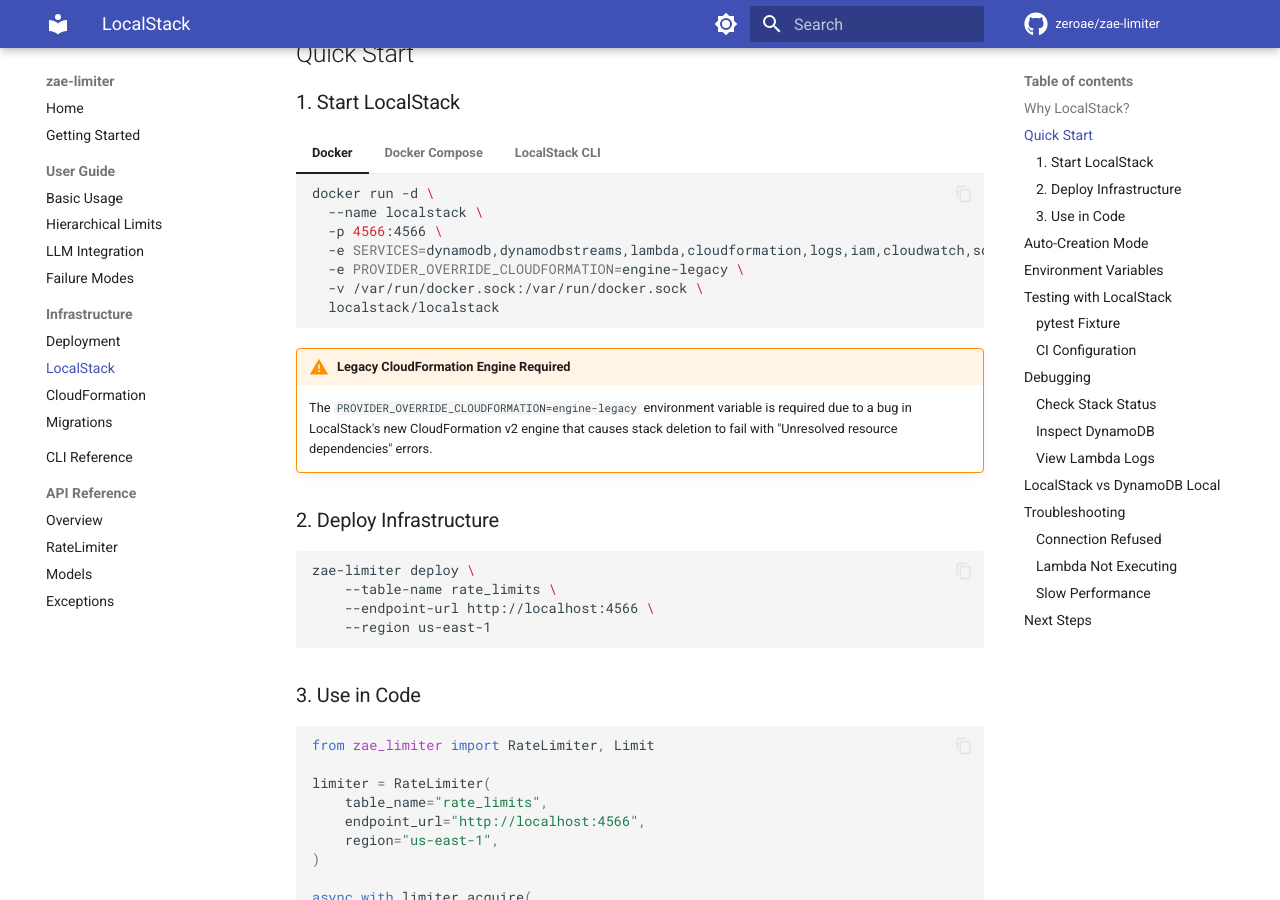
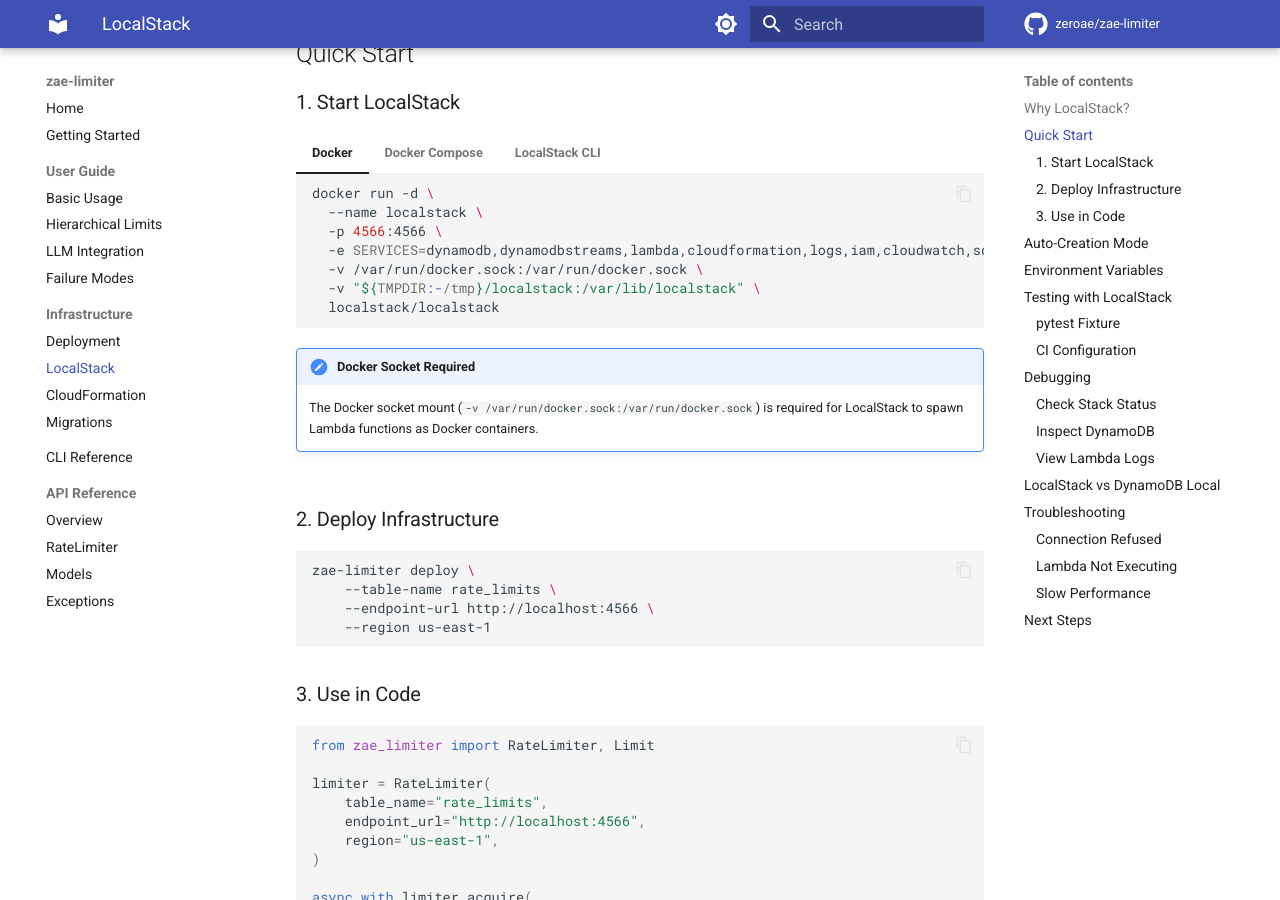
Before and after one commit to zeroae/zae-limiter, an MkDocs documentation site: the page built from docs/infra/localstack.md, in a window 1280 px wide and 900 px high, scrolled down 452 px. Built offline with MkDocs 1.6.1 and Material for MkDocs 9.7.7, drawn with Linux system fonts in a browser that asks for light colours; comment, search, counter and statistics services are not loaded; the version menu is left out; some of the changed text lies outside the part shown.

Commit message:
revert: undo LocalStack legacy CloudFormation engine workaround (#85) (#86)
* ⏪ revert: undo LocalStack legacy CloudFormation engine workaround (#85)

This reverts commit 1bbc649df756dedfaf71b9c0701a357d56106468.

Prefer using LocalStack's v2 CloudFormation engine (the default) rather
than the legacy engine. While v2 has a stack deletion bug with conditional
resources, the legacy engine has its own bug with CloudWatch Alarm
Threshold parameters.

The v2 engine is the future of LocalStack CloudFormation support, and
we should track the upstream bug rather than permanently work around it.

Upstream issue: https://github.com/localstack/localstack/issues/13609

Re-opens #81 for tracking until LocalStack fixes the v2 engine.

Co-Authored-By: Claude Opus 4.5 <noreply@anthropic.com>

* 🐛 fix(infra): address code review feedback for PR #86

1. Fix CloudFormation condition mismatch: AggregatorDLQAlarmName output
   now uses DeployAggregatorAlarms condition (not DeployAggregator) to
   match the resource it references.

2. Add test_cloudformation_stack_deployment_no_alarms: Tests the edge
   case where EnableAggregator=true but EnableAlarms=false.

3. Add test_stack_create_and_delete_minimal: Integration test for full
   stack lifecycle with graceful handling of LocalStack v2 deletion bug.

Co-Authored-By: Claude Opus 4.5 <noreply@anthropic.com>

* 📝 docs: remove references to non-existent e2e pytest marker

The e2e marker was removed by the revert. Update CLAUDE.md to reflect
that integration tests now include full stack lifecycle tests.

Co-Authored-By: Claude Opus 4.5 <noreply@anthropic.com>

---------

Co-authored-by: Claude Opus 4.5 <noreply@anthropic.com>

````diff
--- a/docs/infra/localstack.md
+++ b/docs/infra/localstack.md
@@ -20,10 +20,13 @@ LocalStack provides a local AWS environment for development and testing. This gu
       --name localstack \
       -p 4566:4566 \
       -e SERVICES=dynamodb,dynamodbstreams,lambda,cloudformation,logs,iam,cloudwatch,sqs \
-      -e PROVIDER_OVERRIDE_CLOUDFORMATION=engine-legacy \
       -v /var/run/docker.sock:/var/run/docker.sock \
+      -v "${TMPDIR:-/tmp}/localstack:/var/lib/localstack" \
       localstack/localstack
     ```
+
+    !!! important "Docker Socket Required"
+        The Docker socket mount (`-v /var/run/docker.sock:/var/run/docker.sock`) is required for LocalStack to spawn Lambda functions as Docker containers.
 
 === "Docker Compose"
 
@@ -36,11 +39,10 @@ LocalStack provides a local AWS environment for development and testing. This gu
           - "4566:4566"
         environment:
           - SERVICES=dynamodb,dynamodbstreams,lambda,cloudformation,logs,iam,cloudwatch,sqs
-          - PROVIDER_OVERRIDE_CLOUDFORMATION=engine-legacy
           - DEBUG=0
         volumes:
+          - "/var/run/docker.sock:/var/run/docker.sock"
           - "./localstack:/var/lib/localstack"
-          - "/var/run/docker.sock:/var/run/docker.sock"
     ```
 
     ```bash
@@ -51,11 +53,8 @@ LocalStack provides a local AWS environment for development and testing. This gu
 
     ```bash
     pip install localstack
-    PROVIDER_OVERRIDE_CLOUDFORMATION=engine-legacy localstack start -d
+    localstack start -d
     ```
-
-!!! warning "Legacy CloudFormation Engine Required"
-    The `PROVIDER_OVERRIDE_CLOUDFORMATION=engine-legacy` environment variable is required due to a bug in LocalStack's new CloudFormation v2 engine that causes stack deletion to fail with "Unresolved resource dependencies" errors.
 
 ### 2. Deploy Infrastructure
 
@@ -166,10 +165,8 @@ jobs:
           - 4566:4566
         env:
           SERVICES: dynamodb,dynamodbstreams,lambda,cloudformation,logs,iam,cloudwatch,sqs
-          PROVIDER_OVERRIDE_CLOUDFORMATION: engine-legacy
-          DOCKER_HOST: unix:///var/run/docker.sock
-        volumes:
-          - /var/run/docker.sock:/var/run/docker.sock
+        options: >-
+          --mount type=bind,source=/var/run/docker.sock,target=/var/run/docker.sock
     steps:
       - uses: actions/checkout@v4
       - run: pip install -e ".[dev]"
--- a/pyproject.toml
+++ b/pyproject.toml
@@ -76,8 +76,6 @@ addopts = "-v --tb=short"
 markers = [
     "integration: marks tests as integration tests (require Docker or AWS)",
     "benchmark: marks tests as performance benchmarks",
-    "aws: marks tests as real AWS tests (require --run-aws flag)",
-    "e2e: marks tests as end-to-end tests (full stack lifecycle)",
 ]
 
 [tool.ruff]
````
Also changed, not shown: CLAUDE.md (+3 -17 lines), 5 other files.
